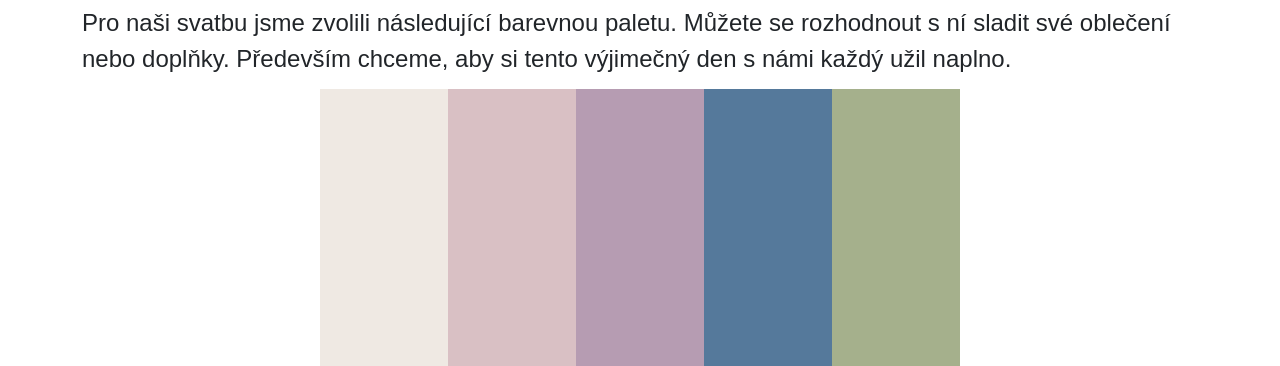
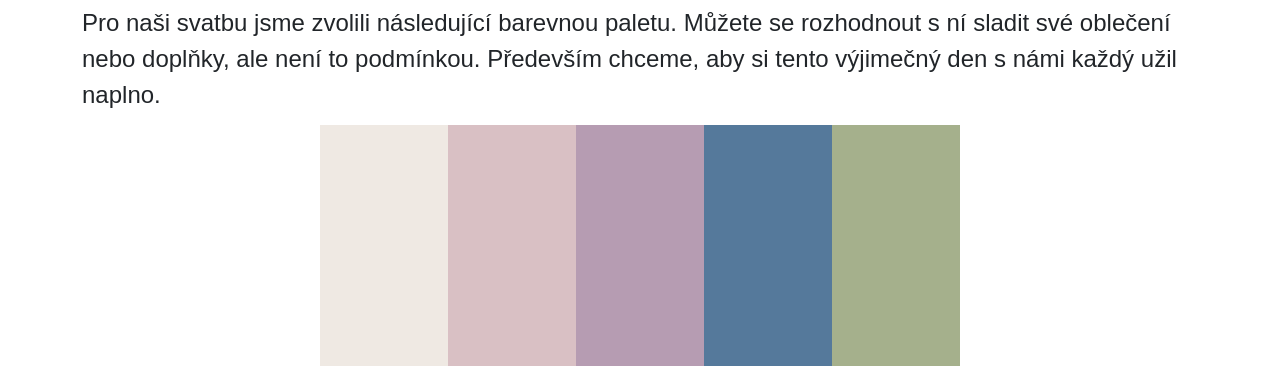
Before and after one commit to syvotouf/syvotouf.github.io, a plain HTML site: page index.html in a window 1280 px wide. Shown: the part 434-800 px from the top of the page. Drawn offline with nearby package versions, Linux system fonts and the light colour scheme; a web font is replaced by a local one.

Commit message:
Update index.html

```diff
--- a/index.html
+++ b/index.html
@@ -43,7 +43,7 @@
     <p>Více informací naleznete na jednotlivých stránkách v navigačním menu vpravo nahoře.</p>
     <p>Pokud byste zde nenašli informaci, kterou hledáte, napište nám na e-mail: <a href="mailto:svatba@safratovi.cz">svatba@safratovi.cz</a></p>
     <h2>Barevná paleta</h2>
-    <p>Pro naši svatbu jsme zvolili následující barevnou paletu. Můžete se rozhodnout s ní sladit své oblečení nebo doplňky. Především chceme, aby si tento výjimečný den s námi každý užil naplno.</p>
+    <p>Pro naši svatbu jsme zvolili následující barevnou paletu. Můžete se rozhodnout s ní sladit své oblečení nebo doplňky, ale není to podmínkou. Především chceme, aby si tento výjimečný den s námi každý užil naplno.</p>
     <img src="img/paleta.png" class="d-block mx-auto color-palette" alt="Barevná paleta" />
   </div>
 
```
